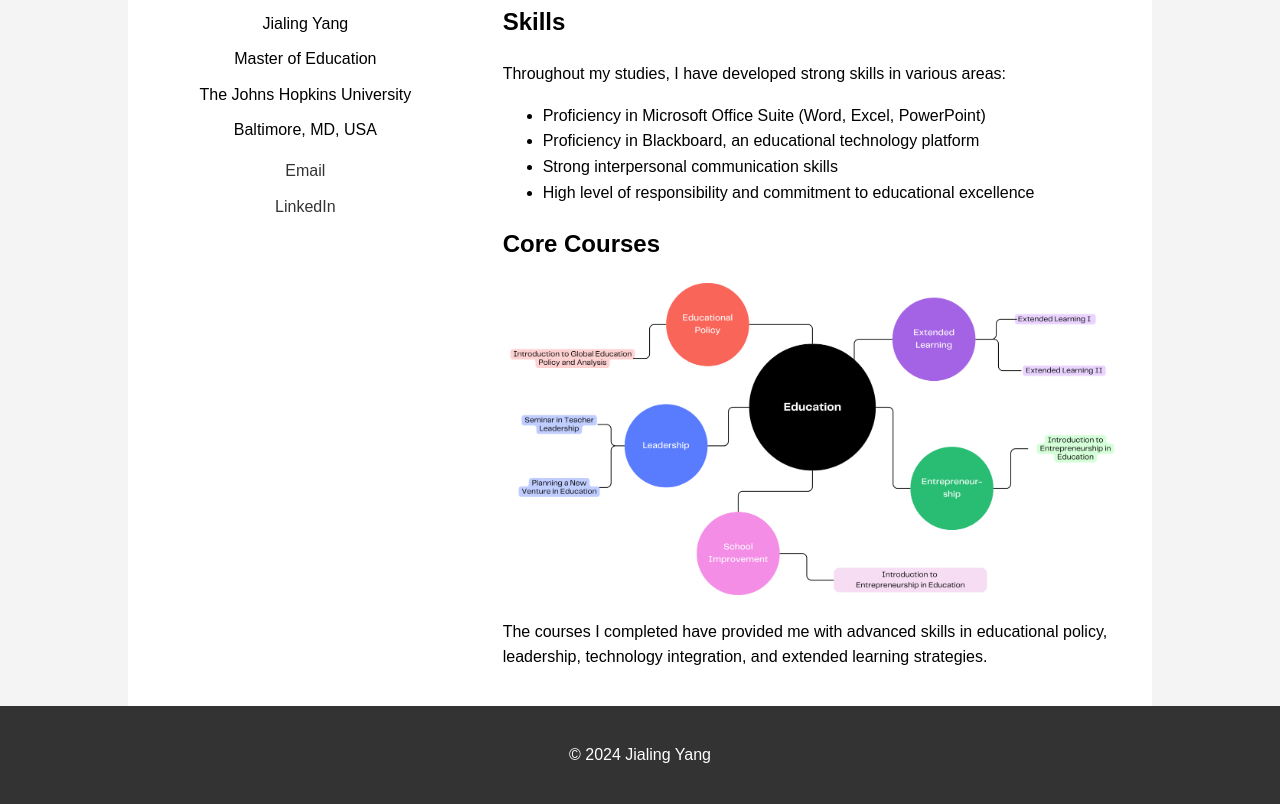
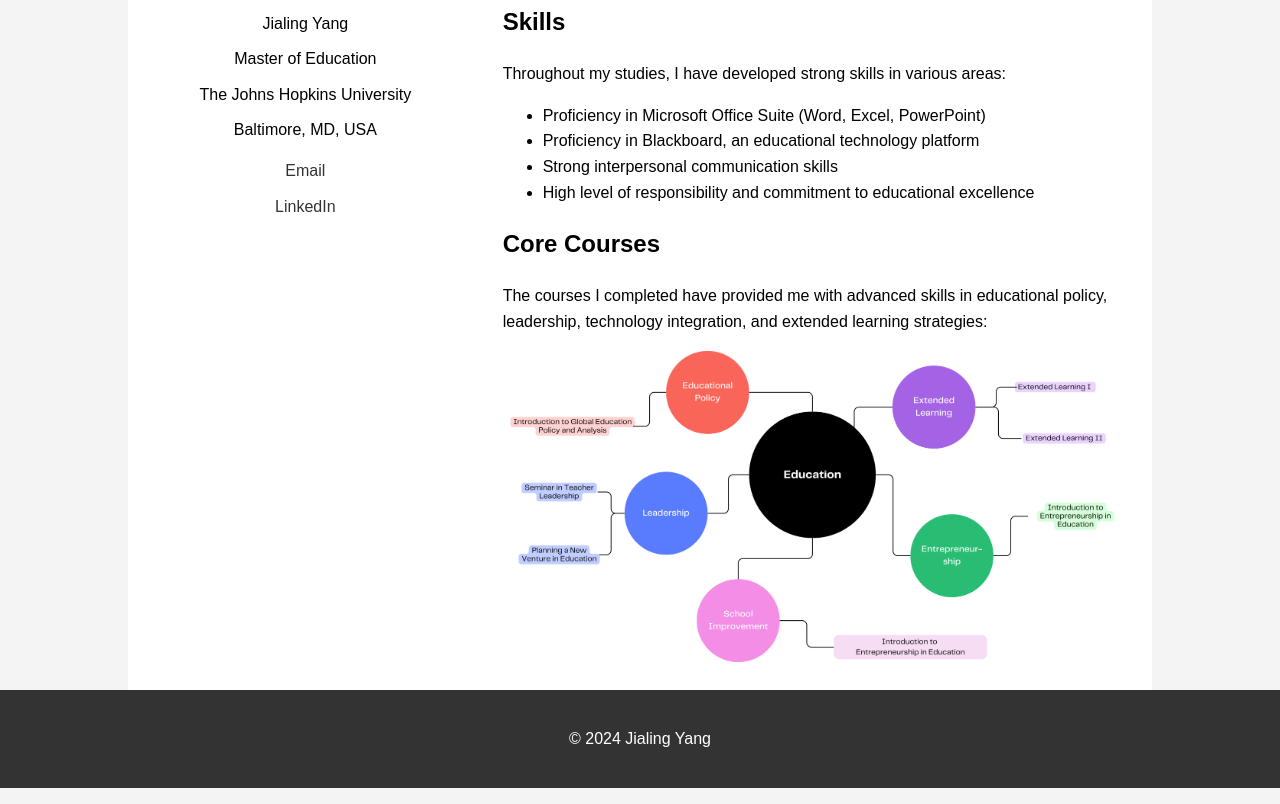
Before and after one commit to jialing-yangs-hub/main_page, a plain HTML site: page index.html in a window 1280 px wide. Shown: the part 329-1133 px from the top of the page. Drawn offline with Linux system fonts and the light colour scheme.

Commit message:
Update index.html

```diff
--- a/index.html
+++ b/index.html
@@ -88,8 +88,8 @@
                 <li>High level of responsibility and commitment to educational excellence</li>
             </ul>
             <h2>Core Courses</h2>
+            <p>The courses I completed have provided me with advanced skills in educational policy, leadership, technology integration, and extended learning strategies: </p>
             <img src="mindmap.png" alt="map" width="100%" height="auto">
-            <p>The courses I completed have provided me with advanced skills in educational policy, leadership, technology integration, and extended learning strategies. </p>
         </div>
     </div>
 
```
